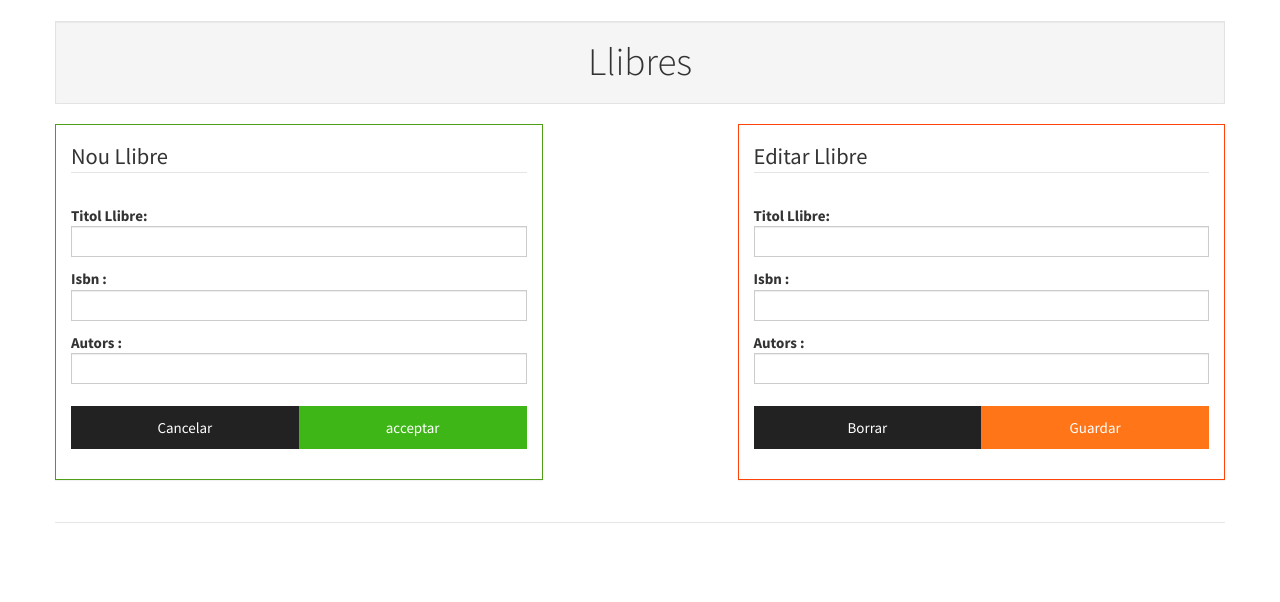
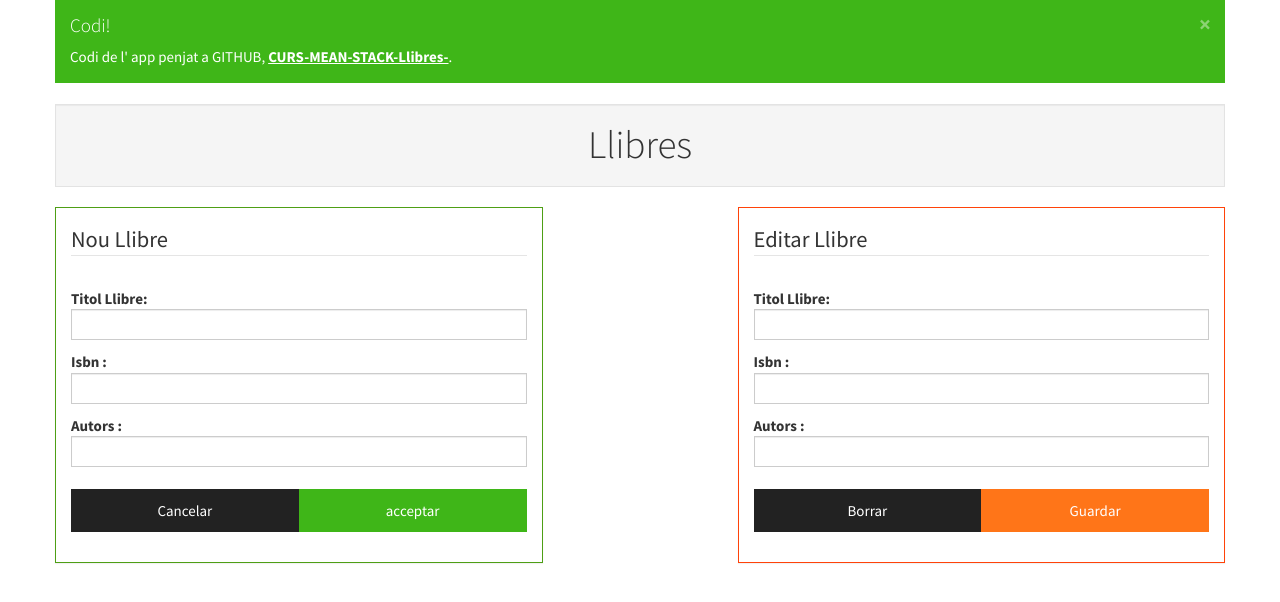
Before and after one commit to yoseef/examenxat, a website: page layouts/llibre.html in a window 1280 px wide. Shown: the top 602 px of the page. Drawn offline with Linux system fonts and the light colour scheme; files that its build step writes are made by us from their sources; no server answers; files whose address does not match are found by name.

Commit message:
afegida alguna tonteria

```diff
--- a/layouts/llibre.html
+++ b/layouts/llibre.html
@@ -1,7 +1,9 @@
 <html ng-app="app">
 
 <head>
-  <title><--Llibres--></title>
+  <title>
+    <--Llibres-->
+  </title>
   <meta charset="UTF-8">
   <meta name="viewport" content="width=device-width, initial-scale=1.0">
   <link rel="stylesheet" href="lib/bootstrap/css/bootstrap.min.css" type="text/css" />
@@ -11,6 +13,11 @@
 <body>
   <div class="container" ng-controller="LlibreCtrl">
     <div class="row">
+      <div class="alert alert-dismissible alert-success">
+        <button type="button" class="close" data-dismiss="alert">×</button>
+        <h4>Codi!</h4>
+        <p>Codi de l' app penjat a GITHUB, <a href="https://github.com/yoseef/CURS-MEAN-STACK-Llibres-" class="alert-link">CURS-MEAN-STACK-Llibres-</a>.</p>
+      </div>
       <h1 class="text-center well">Llibres</h1>
       <div class="col-md-5  panel panel-success panel-body">
         <form class="form-horizontal form-group">
```
